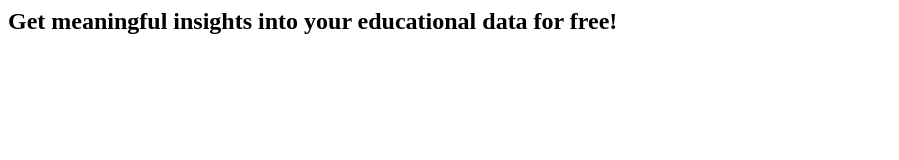
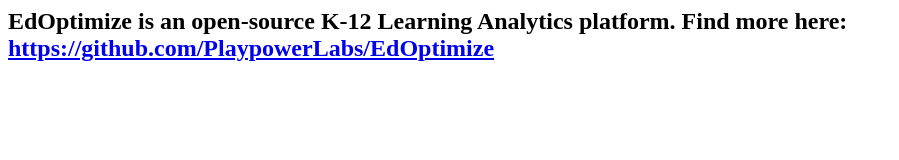
Before and after one commit to EdOptimize/edoptimize.github.io, a plain HTML site: page index.html in a window 1280 px wide. Shown: the whole page, without its empty margins (0-899 px from the left). Drawn offline with Linux system fonts and the light colour scheme.

Commit message:
Update index.html

```diff
--- a/index.html
+++ b/index.html
@@ -4,7 +4,7 @@
 </head>
 
 <body>
-<h2>Get meaningful insights into your educational data for free!</h2>
+<h2>EdOptimize is an open-source K-12 Learning Analytics platform. Find more here: <a href="https://github.com/PlaypowerLabs/EdOptimize">https://github.com/PlaypowerLabs/EdOptimize</a></h2>
 </body>
 
 </html>
```
